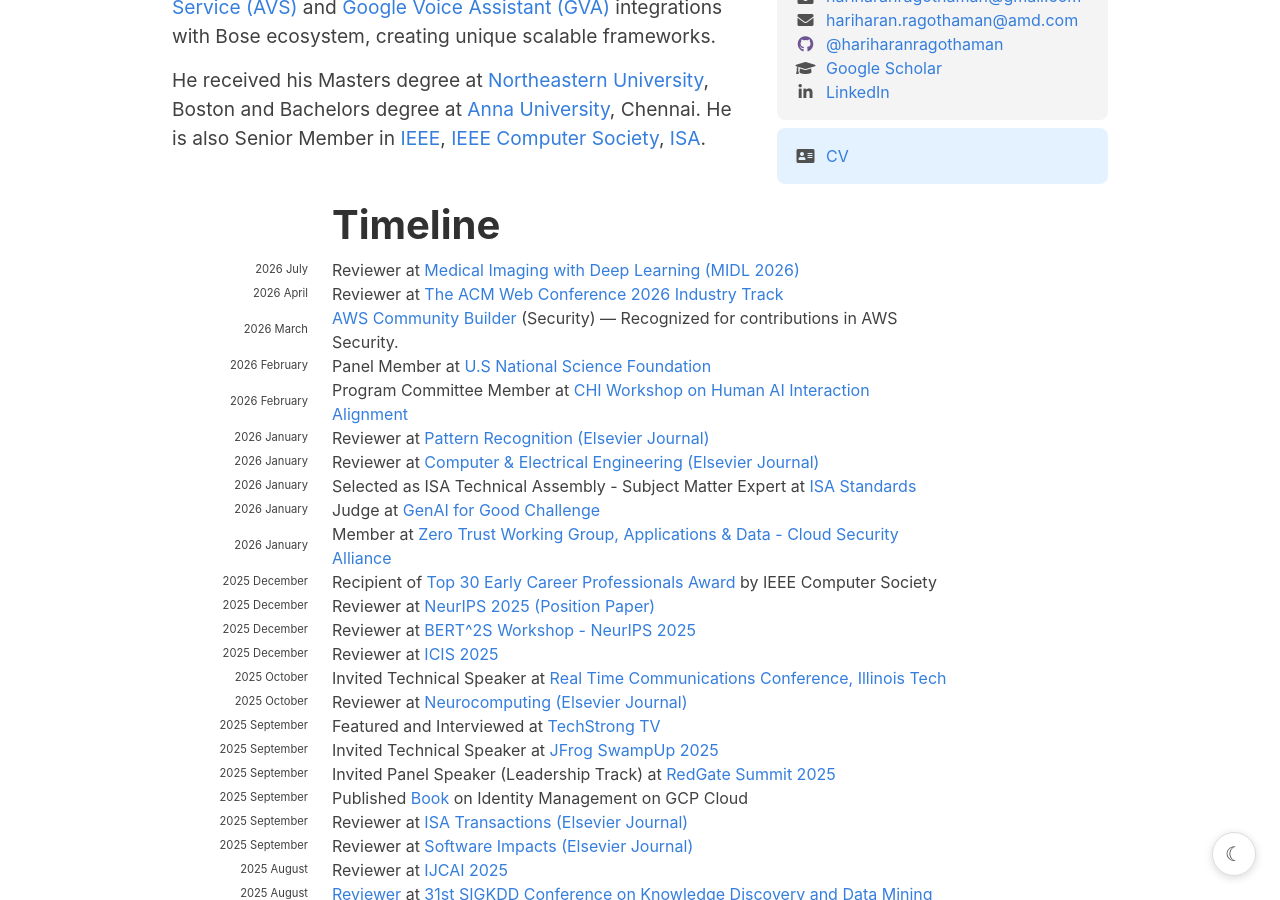
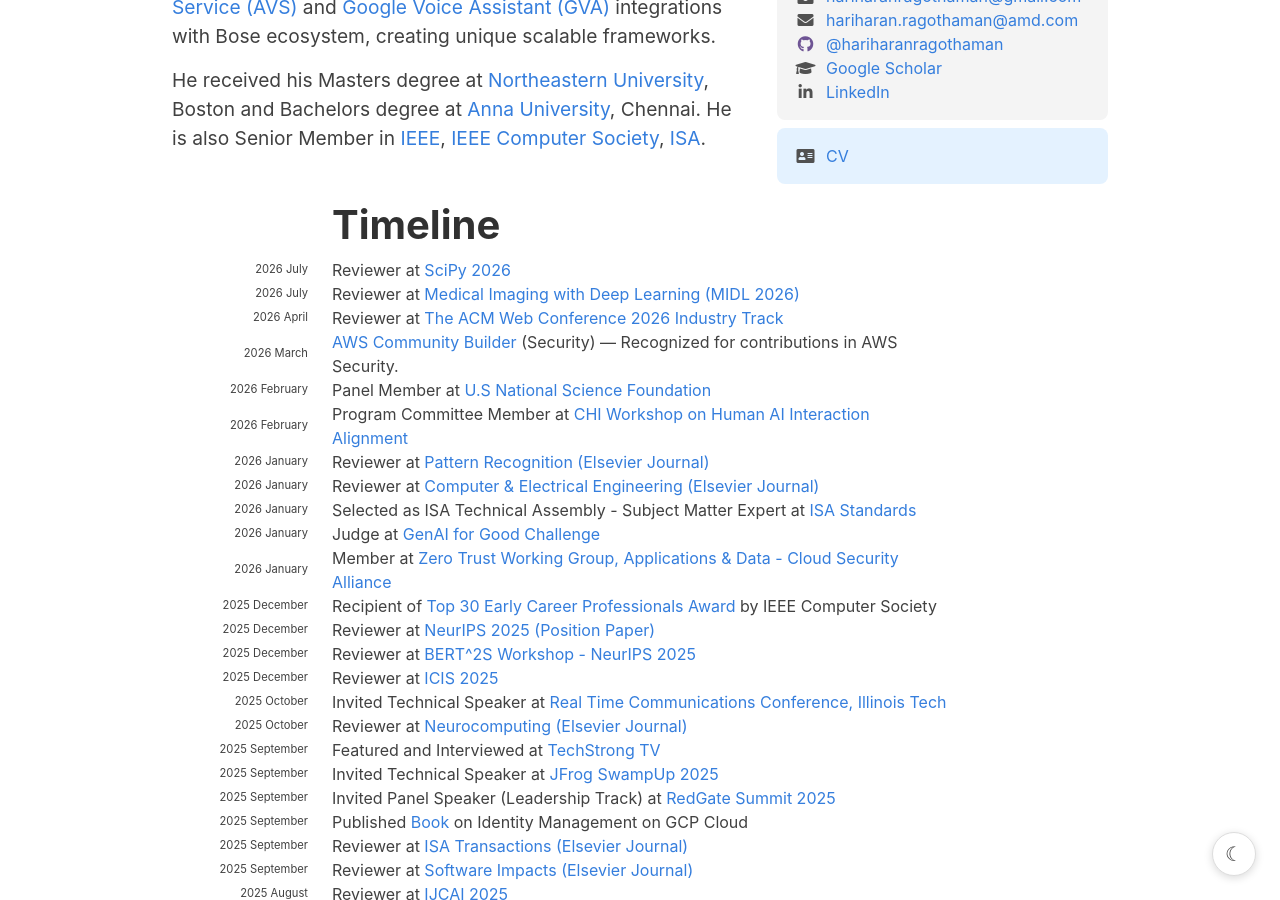
Before and after one commit to hariharanragothaman/hariharanragothaman.github.io, a Jekyll site: the page built from index.md, in a window 1280 px wide and 900 px high, scrolled down 628 px. Built offline with Jekyll 4.4.1, drawn with Linux system fonts in a browser that asks for light colours; nearby versions of some CDN libraries; some web fonts are replaced.

Commit message:
Add SciPy 2026 reviewer entry to news
Made-with: Cursor

```diff
--- a/_data/news.yaml
+++ b/_data/news.yaml
@@ -3,6 +3,10 @@
 # For other events 'month' is exactly when the event occured.
 
 #-------------------------------------------- April  ------------------------------------------------------------------------------------------------------------------------------------------------------
+
+- year: 2026
+  year-extra: July
+  description: Reviewer at <a href="https://www.scipy2026.scipy.org/"> SciPy 2026 </a>
 
 - year: 2026
   year-extra: July
```
